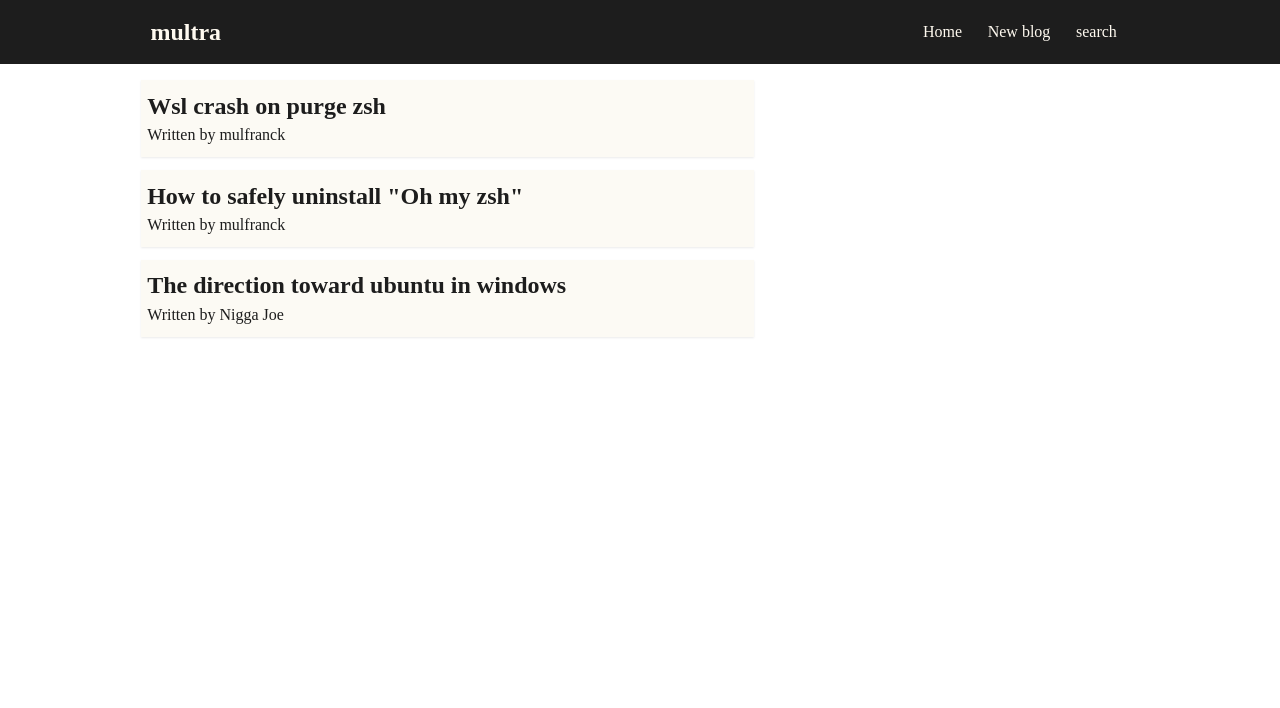
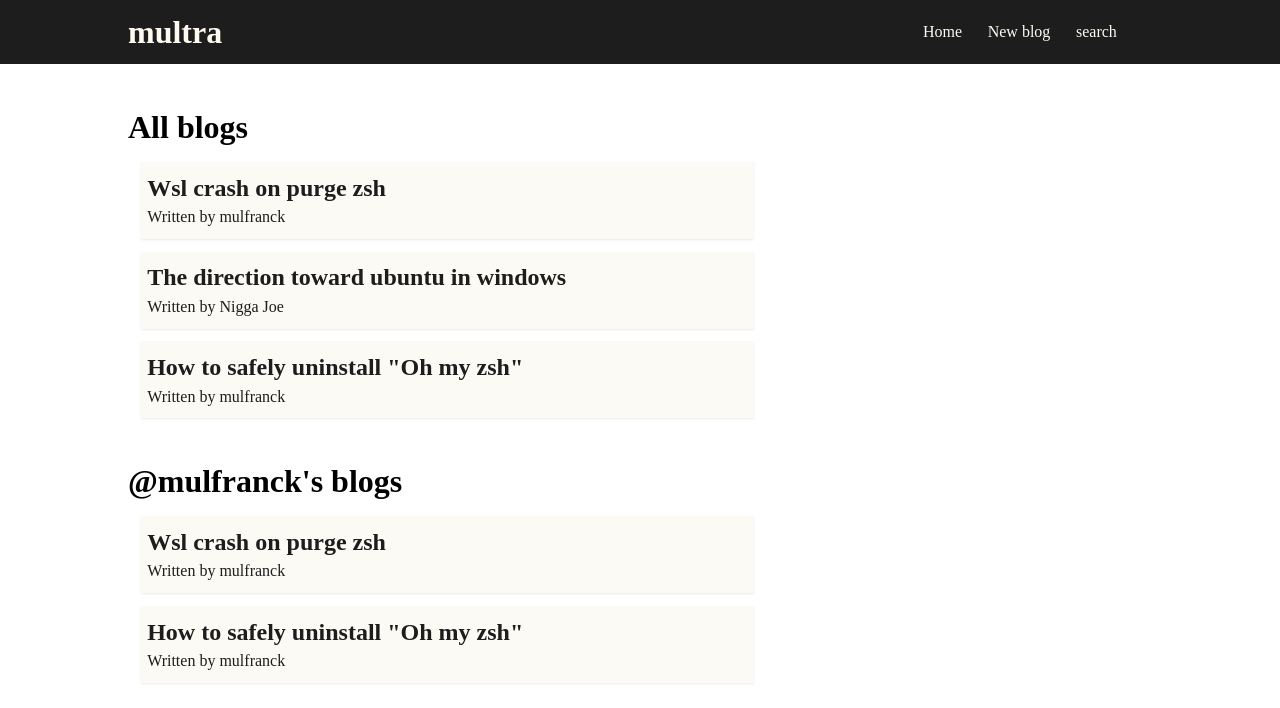
Before and after one commit to mulfranck/poetlines, a React (Create React App) app: page / in a window 1280 px wide. Shown: the top 708 px of the page. Built offline with nearby package versions, Linux system fonts and the light colour scheme.

Commit message:
refact: made Bloglist more reusable

```diff
--- a/src/Bloglist.js
+++ b/src/Bloglist.js
@@ -1,12 +1,17 @@
 
 const Bloglist = (props) => {
   return (
+    <div className="b-list">
+      <h1 className="pg-title">{props.title}</h1>
+      {
         props.blogs.map(blog => (
           <div className="b-preview" key={blog.id}>
             <h2 className="b-title">{blog.title}</h2>
             <p className="b-details">Written by <span className="b-author">{blog.author}</span></p>
           </div>
         ))
+      }
+    </div>
   )
 }
 
--- a/src/Home.js
+++ b/src/Home.js
@@ -5,14 +5,15 @@ const { useState } = require("react")
 const Home = () => {
   const [blogs, setBlogs] = useState([
     {title: "Wsl crash on purge zsh", body:"", author:"mulfranck", id:1},
-    {title: 'How to safely uninstall "Oh my zsh"', body:"", author:"mulfranck", id:2},
-    {title: "The direction toward ubuntu in windows", body:"", author:"Nigga Joe", id:3}
+    {title: "The direction toward ubuntu in windows", body:"", author:"Nigga Joe", id:2},
+    {title: 'How to safely uninstall "Oh my zsh"', body:"", author:"mulfranck", id:3},
   ])
 
 
   return (
     <div className="home">
-      <Bloglist blogs={blogs} />
+      <Bloglist blogs={blogs} title={"All blogs"}/>
+      <Bloglist blogs={blogs.filter(blog => blog.author === 'mulfranck')} title={"@mulfranck's blogs"}/>
     </div>
   )
 }
--- a/src/Navbar.js
+++ b/src/Navbar.js
@@ -3,7 +3,7 @@ const Navbar = () => {
 
     return (
         <header className="header">
-            <h2>multra</h2>
+            <h1>multra</h1>
 
             <nav className="nav-bar">
                 <ul>
--- a/src/index.css
+++ b/src/index.css
@@ -13,7 +13,6 @@ body {
     justify-content: space-between;
     background-color: transparent;
     color: floralwhite;
-    padding-left: 1.4rem;
     padding-right: 1.4rem;
     height: 4rem;
     align-items: center;
@@ -42,6 +41,13 @@ body {
 
 /* Home content */
 
+.pg-title {
+    margin-top: 2.8rem;
+    margin-bottom: 1rem;
+}
+
+
+
 .b-preview {
     padding: .8rem .4rem;
     margin: .8rem;
```
Lines whose indentation alone changed are shown as unchanged.
